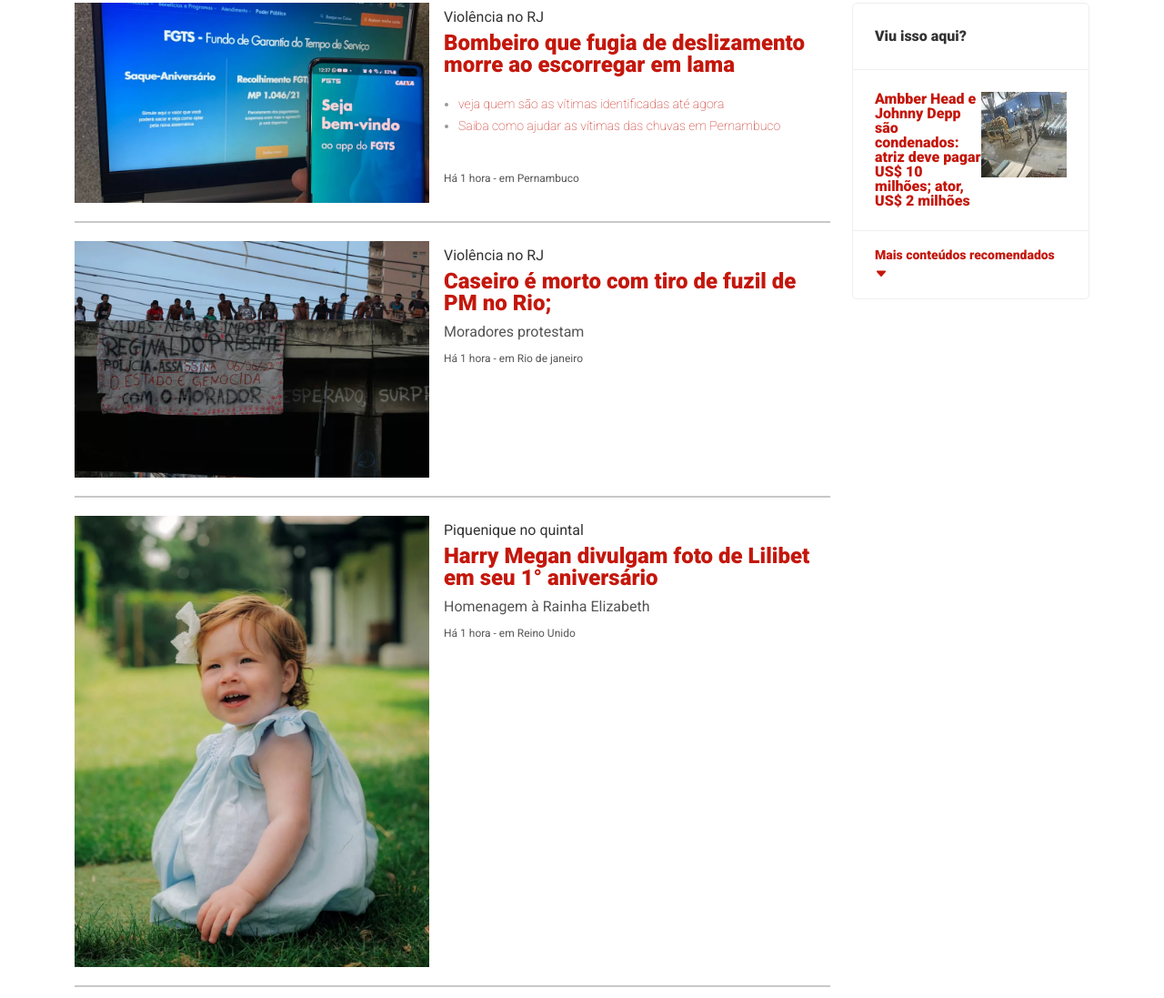
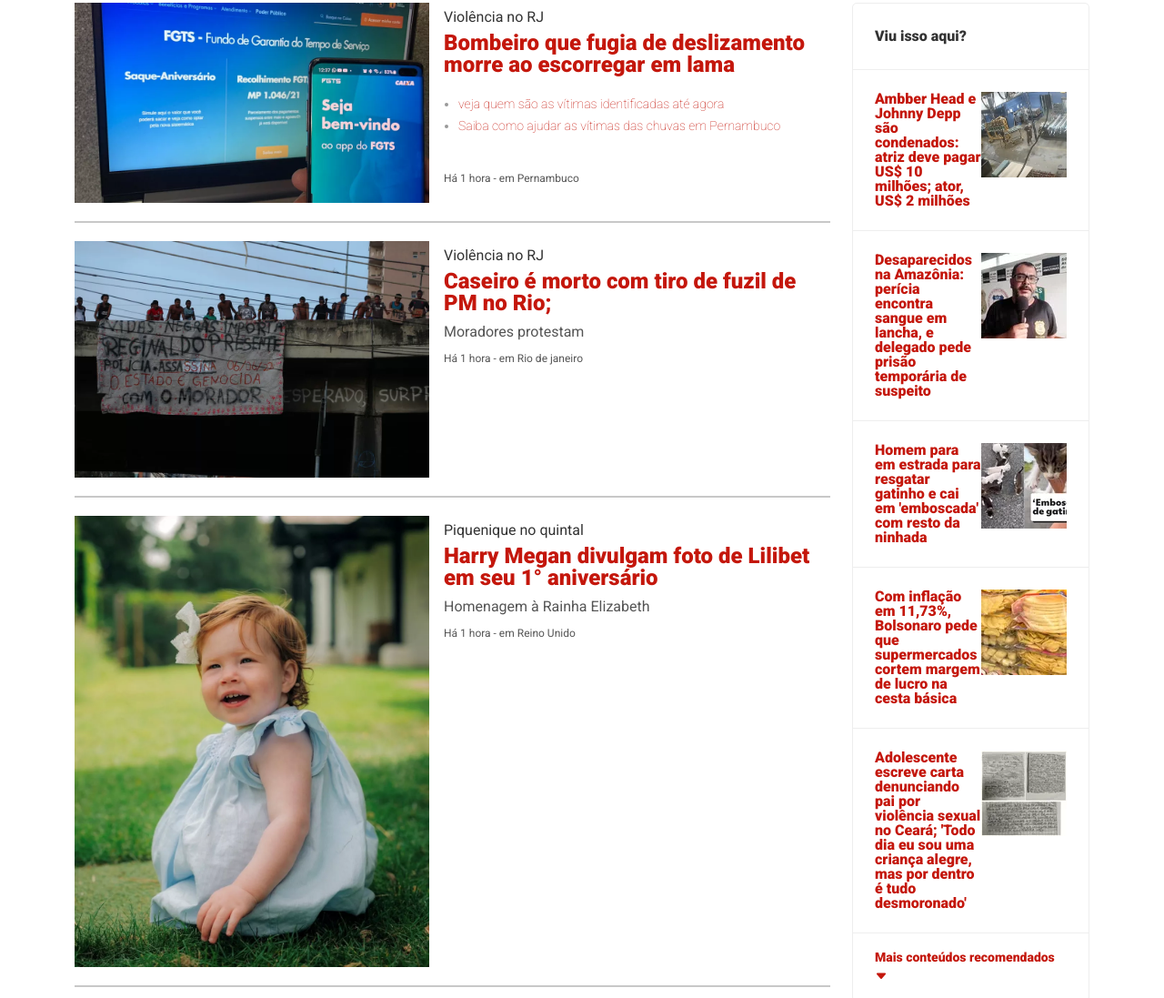
Before and after one commit to MachRafael/AulasFrontAEC, a plain HTML site: page HTML-CSS/EXERCICIOS/Exercicios 4/home.html in a window 1280 px wide. Shown: the part 1361-2458 px from the top of the page at 91% size. Drawn offline with nearby package versions, Linux system fonts and the light colour scheme.

Commit message:
site responsivo

```diff
--- a/HTML-CSS/EXERCICIOS/Exercicios 4/home.html
+++ b/HTML-CSS/EXERCICIOS/Exercicios 4/home.html
@@ -147,6 +147,7 @@
             display: flex;
             flex-direction: column;
             justify-content: space-between;
+            margin-bottom: 10px;
 
         }
 
@@ -349,7 +350,7 @@
             line-height: 16px;
         }
 
-        .imagem-menu-lateral > img {
+        .imagem-menu-lateral>img {
             height: 94px;
             width: 94px;
             object-fit: cover;
@@ -362,6 +363,13 @@
             font-size: 14px;
             font-weight: bold;
         }
+        .previsao_tempo{
+        }
+
+        .img_anuncio{
+            max-width: 100%;
+        }
+
     </style>
 
 </head>
@@ -456,7 +464,7 @@
     <section class="section3">
         <div class="container">
             <div class="row">
-                <div class="col-6">
+                <div class="col-12 col-lg-6">
                     <div class="card-esquerdo-section3">
                         <div class="categoria">
                             Corrida presidencial
@@ -471,10 +479,9 @@
                                 Datafolha após saídas de Doria e Moro.
                             </div>
                         </div>
-
                     </div>
                 </div>
-                <div class="col-6">
+                <div class="col-12 col-lg-6 ">
 
                     <div class="card-direito-section3">
                         <div class="child bg1">
@@ -491,7 +498,6 @@
                     <div class="card-direito-section3">
                         <div class="child bg2">
                         </div>
-
 
                         <div class="categoria2">
                             Festa da rainha
@@ -520,7 +526,7 @@
     <section class="section4">
         <div class="container">
             <div class="row">
-                <div class="col-9">
+                <div class="col-12 col-lg-9">
                     <div class="card-section-4">
                         <div class="container-imagem-card-4">
                             <img src="images/noticia3.webp" alt="" class="imagem-card-4">
@@ -622,12 +628,13 @@
                     </div>
                 </div>
 
-                <div class="col-3">
+                <div class="col-12 col-lg-3">
                     <div class="menu-lateral">
                         <div class="cabecalho-menu-lateral">
                             Viu isso aqui?
                         </div>
-                        <div class="item-menu-lateral">
+                        <div class="item-menu-lateral">              <!--card noticia1!-->
+
                             <div class="texto-menu-lateral">
                                 Ambber Head e Johnny Depp são condenados: atriz deve pagar US$ 10 milhões;
                                 ator, US$ 2 milhões
@@ -636,7 +643,47 @@
                                 <img src="images/noticia8.webp" alt="">
                             </div>
                         </div>
-                        <div class="rodape-menu-lateral">
+                        <div class="item-menu-lateral">              <!--card noticia2!-->
+
+                            <div class="texto-menu-lateral">
+                                Desaparecidos na Amazônia: perícia encontra sangue em lancha, e delegado pede prisão
+                                temporária de suspeito
+                            </div>
+                            <div class="imagem-menu-lateral">
+                                <!--card noticia3!-->
+                                <img src="images/noticia10.webp" alt="">
+                            </div>
+                        </div>
+                        <div class="item-menu-lateral">              <!--card noticia3!-->
+
+                            <div class="texto-menu-lateral">
+                                Homem para em estrada para resgatar gatinho e cai em 'emboscada' com resto da ninhada
+                            </div>
+                            <div class="imagem-menu-lateral">
+                                <img src="images/noticia12.webp" alt="">
+                            </div>
+                        </div>
+                        <div class="item-menu-lateral">              <!--card noticia4!-->
+
+                            <div class="texto-menu-lateral">
+                                Com inflação em 11,73%, Bolsonaro pede que supermercados cortem margem de lucro na cesta
+                                básica
+                            </div>
+                            <div class="imagem-menu-lateral">
+                                <img src="images/noticia13.webp" alt="">
+                            </div>
+                        </div>
+                        <div class="item-menu-lateral">              <!--card noticia5!-->
+
+                            <div class="texto-menu-lateral">
+                                Adolescente escreve carta denunciando pai por violência sexual no Ceará; 'Todo dia eu
+                                sou uma criança alegre, mas por dentro é tudo desmoronado'
+                            </div>
+                            <div class="imagem-menu-lateral">
+                                <img src="images/noticia14.webp" alt="">
+                            </div>
+                        </div>
+                        <div class="rodape-menu-lateral">            <!--rodape!-->
                             Mais conteúdos recomendados <i class="bi bi-caret-down-fill"></i>
                         </div>
                     </div>
@@ -646,7 +693,8 @@
     </section>
     <script src="https://cdn.jsdelivr.net/npm/bootstrap@5.2.0-beta1/dist/js/bootstrap.bundle.min.js"
         integrity="sha384-pprn3073KE6tl6bjs2QrFaJGz5/SUsLqktiwsUTF55Jfv3qYSDhgCecCxMW52nD2"
-        crossorigin="anonymous"></script> <link rel="stylesheet" href="https://cdn.jsdelivr.net/npm/bootstrap-icons@1.8.3/font/bootstrap-icons.css">
+        crossorigin="anonymous"></script>
+    <link rel="stylesheet" href="https://cdn.jsdelivr.net/npm/bootstrap-icons@1.8.3/font/bootstrap-icons.css">
 </body>
 
 </html>
```
Also changed, not shown: HTML-CSS/EXERCICIOS/Exercicios 4/images/Frame_18.png (added), HTML-CSS/EXERCICIOS/Exercicios 4/images/noticia 11.webp (added), HTML-CSS/EXERCICIOS/Exercicios 4/images/noticia10.webp (added), HTML-CSS/EXERCICIOS/Exercicios 4/images/noticia12.webp (added), HTML-CSS/EXERCICIOS/Exercicios 4/images/noticia13.webp (added), HTML-CSS/EXERCICIOS/Exercicios 4/images/noticia14.webp (added), HTML-CSS/EXERCICIOS/Exercicios 4/images/previsao.PNG (added).
